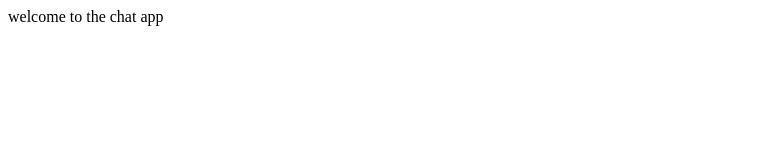
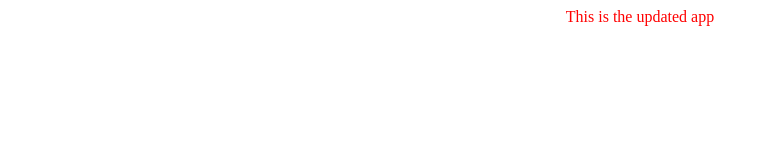
Before and after one commit to Ashikur37/live_chat-socket.io-, a website: page public/index.html in a window 1280 px wide. Shown: the whole page, without its empty margins (0-768 px from the left). Drawn offline with Linux system fonts and the light colour scheme.

Commit message:
re-commit

```diff
--- a/public/index.html
+++ b/public/index.html
@@ -6,7 +6,9 @@
     <title>Document</title>
 </head>
 <body>
-    <p>welcome to the chat app</p>
+    <p>
+        <center style="color:red">This is the updated app</center>
+    </p>
 
 </body>
 </html>
```
